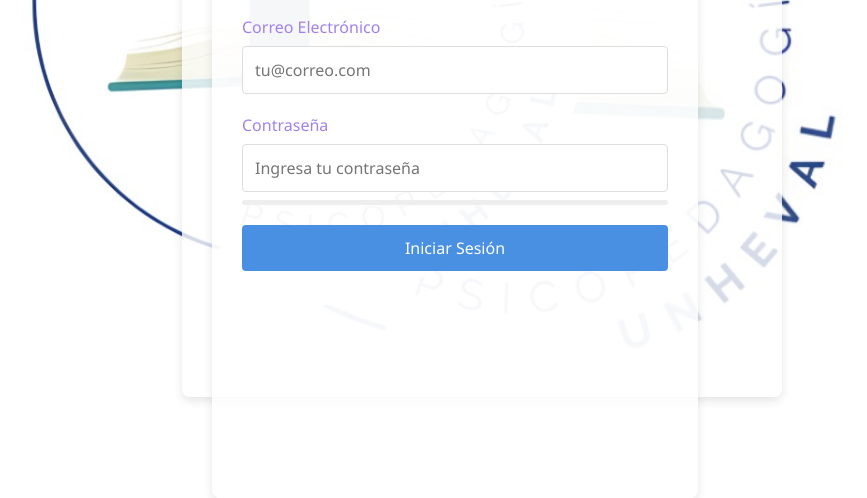
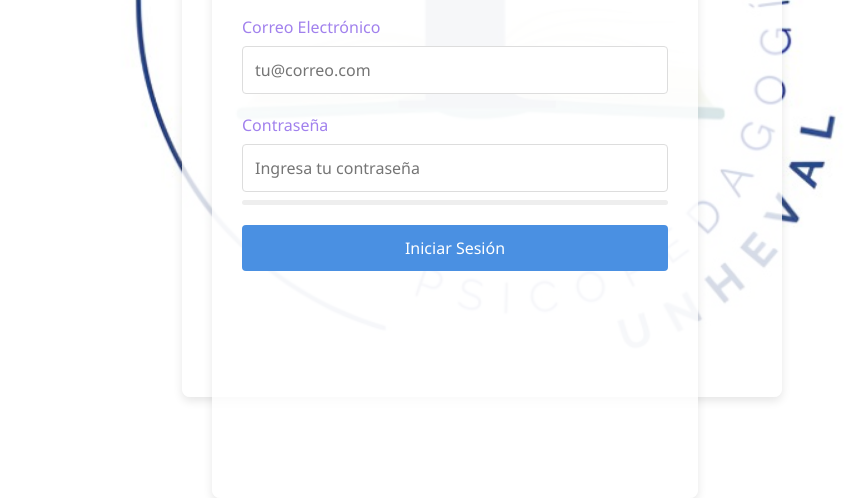
Before and after one commit to psicopedagogiaunhevalhuanuco/appp6, a website built with webpack: page index.html in a window 1280 px wide. Shown: the part 393-891 px from the top of the page, without its empty margins (158-1025 px from the left). Built offline with nearby package versions, Linux system fonts and the light colour scheme.

Commit message:
La clase estaba pendeja

```diff
--- a/index.html
+++ b/index.html
@@ -14,9 +14,6 @@
     <link rel="stylesheet" href="estilos/password-strength.css">
 </head>
 <body>
-    <div class="image">
-        <img src="/estilos/imagen.jpg" alt="Imagen">
-    </div>
     <div class="container">
 
         <h2>Iniciar Sesión</h2>
```
